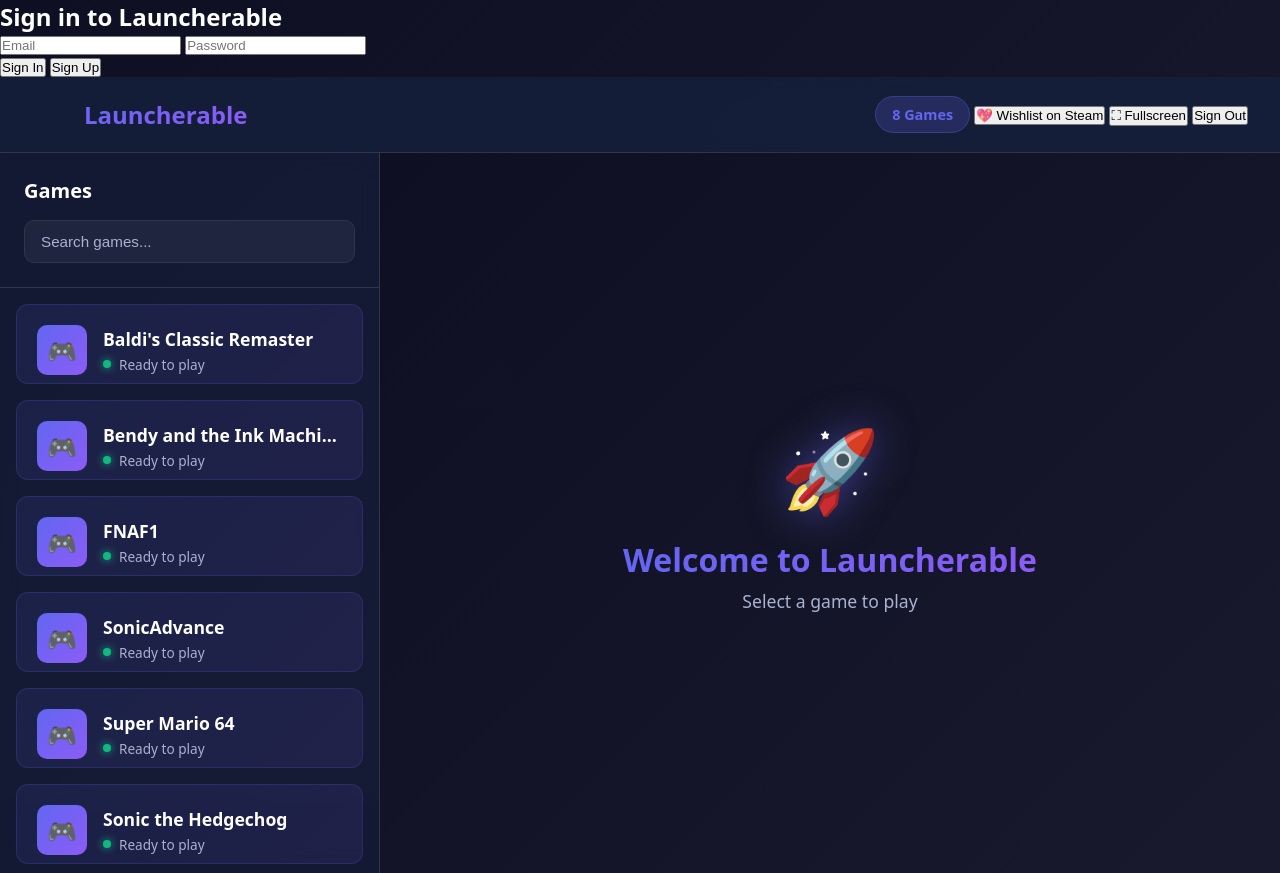
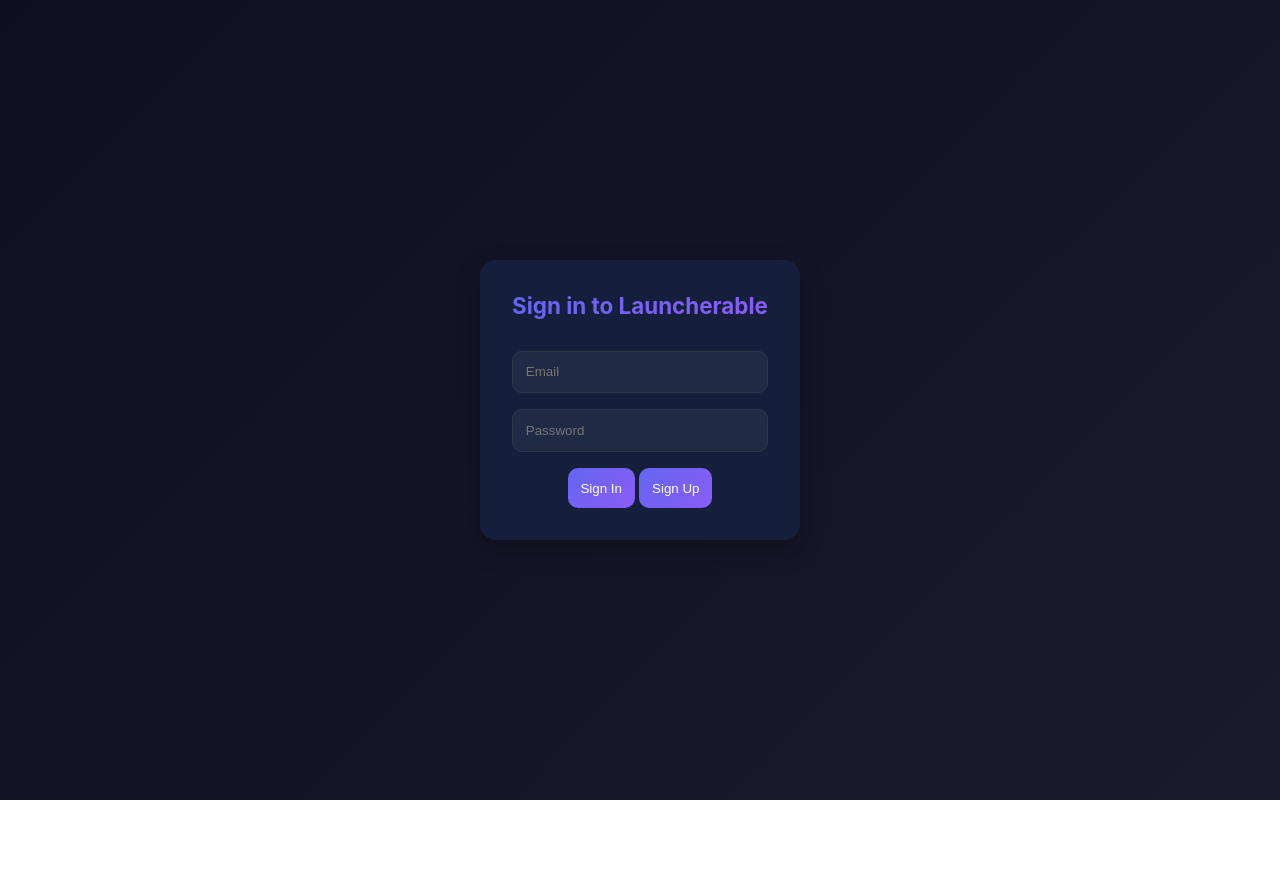
Before and after one commit to Luffytaroglitch/Launcherable, a website: page index.html in a window 1280 px wide. After the commit the page ends 800 px from the top, so only its background shows below. Drawn offline with nearby package versions, Linux system fonts and the light colour scheme.

Commit message:
Update CSS for login screen and game display
Refactor CSS variables and styles for login and game display.

```diff
--- a/style.css
+++ b/style.css
@@ -9,29 +9,76 @@
   --secondary: #8b5cf6;
   --bg-dark: #0f0f23;
   --bg-light: #1a1a2e;
-  --card-bg: #16213e;
-  --text-main: #fff;
-  --text-muted: #a8b2d1;
+  --card: #16213e;
+  --text: #fff;
+  --text-dim: #a8b2d1;
   --border: #2d3748;
   --success: #10b981;
+  --shadow: 0 10px 25px rgba(0, 0, 0, 0.3);
 }
 
 body {
-  font-family: system-ui, -apple-system, BlinkMacSystemFont, 'Segoe UI', Roboto, sans-serif;
+  font-family: 'Inter', system-ui, sans-serif;
   background: linear-gradient(135deg, var(--bg-dark), var(--bg-light));
-  color: var(--text-main);
+  color: var(--text);
+  overflow: hidden;
   height: 100vh;
-  overflow: hidden;
 }
 
-.background-overlay {
-  position: fixed;
-  inset: 0;
-  background:
-    radial-gradient(circle at 20% 50%, rgba(99, 102, 241, 0.1) 0%, transparent 50%),
-    radial-gradient(circle at 80% 80%, rgba(139, 92, 246, 0.1) 0%, transparent 50%);
-  pointer-events: none;
-  z-index: 0;
+/* LOGIN */
+.login-screen {
+  display: flex;
+  align-items: center;
+  justify-content: center;
+  height: 100vh;
+  background: linear-gradient(135deg, var(--bg-dark), var(--bg-light));
+}
+
+.login-box {
+  background: rgba(22, 33, 62, 0.9);
+  padding: 2rem;
+  border-radius: 16px;
+  box-shadow: var(--shadow);
+  display: flex;
+  flex-direction: column;
+  gap: 1rem;
+  width: 320px;
+  text-align: center;
+}
+
+.login-box h2 {
+  margin-bottom: 1rem;
+  font-size: 1.4rem;
+  background: linear-gradient(135deg, var(--primary), var(--secondary));
+  -webkit-background-clip: text;
+  -webkit-text-fill-color: transparent;
+}
+
+.login-box input {
+  padding: 0.8rem;
+  border: 1px solid var(--border);
+  border-radius: 10px;
+  background: rgba(255, 255, 255, 0.05);
+  color: var(--text);
+}
+
+.auth-buttons button {
+  padding: 0.8rem;
+  border: none;
+  border-radius: 10px;
+  background: linear-gradient(135deg, var(--primary), var(--secondary));
+  color: white;
+  cursor: pointer;
+  transition: opacity 0.3s;
+}
+
+.auth-buttons button:hover {
+  opacity: 0.8;
+}
+
+/* APP LAYOUT */
+.hidden {
+  display: none !important;
 }
 
 .header {
@@ -51,9 +98,6 @@
 }
 
 .logo {
-  display: flex;
-  align-items: center;
-  gap: 0.75rem;
   font-size: 1.5rem;
   font-weight: 700;
   background: linear-gradient(135deg, var(--primary), var(--secondary));
@@ -61,42 +105,39 @@
   -webkit-text-fill-color: transparent;
 }
 
-.logo-icon {
-  font-size: 2rem;
-  filter: drop-shadow(0 0 10px rgba(99, 102, 241, 0.5));
+.header-actions {
+  display: flex;
+  align-items: center;
+  gap: 0.75rem;
 }
 
-.header-info {
-  display: flex;
-  align-items: center;
-  gap: 1rem;
+button {
+  background: rgba(99, 102, 241, 0.15);
+  border: 1px solid rgba(99, 102, 241, 0.4);
+  border-radius: 10px;
+  padding: 0.5rem 1rem;
+  color: var(--text);
+  cursor: pointer;
+  transition: all 0.3s ease;
 }
 
-.game-count {
-  background: rgba(99, 102, 241, 0.2);
-  padding: 0.5rem 1rem;
-  border-radius: 20px;
-  font-size: 0.9rem;
-  font-weight: 600;
-  color: var(--primary);
-  border: 1px solid rgba(99, 102, 241, 0.3);
+button:hover {
+  background: var(--primary);
+  border-color: var(--secondary);
 }
 
 .main-container {
   display: flex;
   height: calc(100vh - 80px);
-  position: relative;
-  z-index: 1;
 }
 
+/* SIDEBAR */
 .sidebar {
-  width: 380px;
+  width: 340px;
   background: rgba(22, 33, 62, 0.6);
-  backdrop-filter: blur(10px);
   border-right: 1px solid var(--border);
   display: flex;
   flex-direction: column;
-  overflow: hidden;
 }
 
 .sidebar-header {
@@ -104,36 +145,13 @@
   border-bottom: 1px solid var(--border);
 }
 
-.sidebar-header h2 {
-  font-size: 1.25rem;
-  margin-bottom: 1rem;
-  color: var(--text-main);
-}
-
-.search-box {
-  position: relative;
-}
-
 .search-box input {
   width: 100%;
-  padding: 0.75rem 1rem;
+  padding: 0.7rem 1rem;
   background: rgba(255, 255, 255, 0.05);
   border: 1px solid var(--border);
   border-radius: 10px;
-  color: var(--text-main);
-  font-size: 0.95rem;
-  transition: all 0.3s ease;
-}
-
-.search-box input:focus {
-  outline: none;
-  border-color: var(--primary);
-  background: rgba(255, 255, 255, 0.08);
-  box-shadow: 0 0 0 3px rgba(99, 102, 241, 0.1);
-}
-
-.search-box input::placeholder {
-  color: var(--text-muted);
+  color: var(--text);
 }
 
 .game-grid {
@@ -143,27 +161,10 @@
   display: grid;
   grid-template-columns: 1fr;
   gap: 1rem;
-  align-content: start;
 }
-
-.game-card {
-  min-height: 80px;
-  background: linear-gradient(135deg, rgba(99, 102, 241, 0.1), rgba(139, 92, 246, 0.1));
-  border: 1px solid rgba(99, 102, 241, 0.2);
-  border-radius: 12px;
-  padding: 1rem;
-  cursor: pointer;
-  transition: all 0.3s ease;
-  position: relative;
-}
-
 
 .game-grid::-webkit-scrollbar {
   width: 8px;
-}
-
-.game-grid::-webkit-scrollbar-track {
-  background: rgba(0, 0, 0, 0.2);
 }
 
 .game-grid::-webkit-scrollbar-thumb {
@@ -172,102 +173,25 @@
 }
 
 .game-card {
-  background: linear-gradient(135deg, rgba(99, 102, 241, 0.1), rgba(139, 92, 246, 0.1));
+  background: linear-gradient(135deg, rgba(99, 102, 241, 0.15), rgba(139, 92, 246, 0.15));
   border: 1px solid rgba(99, 102, 241, 0.2);
   border-radius: 12px;
-  padding: 1.25rem;
+  padding: 1rem;
   cursor: pointer;
   transition: all 0.3s ease;
-  position: relative;
-  overflow: hidden;
-}
-
-.game-card::before {
-  content: '';
-  position: absolute;
-  top: 0;
-  left: -100%;
-  width: 100%;
-  height: 100%;
-  background: linear-gradient(90deg, transparent, rgba(255, 255, 255, 0.1), transparent);
-  transition: left 0.5s ease;
-}
-
-.game-card:hover::before {
-  left: 100%;
 }
 
 .game-card:hover {
   transform: translateY(-3px);
   border-color: var(--primary);
-  box-shadow: 0 8px 25px rgba(99, 102, 241, 0.3);
+  box-shadow: var(--shadow);
 }
 
-.game-card.active {
-  background: linear-gradient(135deg, rgba(99, 102, 241, 0.3), rgba(139, 92, 246, 0.3));
-  border-color: var(--primary);
-  box-shadow: 0 8px 25px rgba(99, 102, 241, 0.4);
-}
-
-.game-card.disabled {
-  opacity: 0.4;
-  cursor: not-allowed;
-}
-
-.game-card-header {
-  display: flex;
-  align-items: center;
-  gap: 1rem;
-  margin-bottom: 0.5rem;
-}
-
-.game-icon {
-  width: 50px;
-  height: 50px;
-  border-radius: 10px;
-  background: linear-gradient(135deg, var(--primary), var(--secondary));
-  display: flex;
-  align-items: center;
-  justify-content: center;
-  font-size: 1.5rem;
-  flex-shrink: 0;
-}
-
-.game-info {
-  flex: 1;
-  min-width: 0;
-}
-
-.game-title {
-  font-size: 1.1rem;
-  font-weight: 600;
-  color: var(--text-main);
-  margin-bottom: 0.25rem;
-  white-space: nowrap;
-  overflow: hidden;
-  text-overflow: ellipsis;
-}
-
-.game-status {
-  display: flex;
-  align-items: center;
-  gap: 0.5rem;
-  font-size: 0.85rem;
-  color: var(--text-muted);
-}
-
-.status-dot {
-  width: 8px;
-  height: 8px;
-  border-radius: 50%;
-  background: var(--success);
-  box-shadow: 0 0 8px var(--success);
-}
-
+/* GAME DISPLAY */
 .game-display {
   flex: 1;
   position: relative;
-  background: var(--bg-dark);
+  background: #000;
 }
 
 .welcome-screen {
@@ -277,37 +201,18 @@
   align-items: center;
   justify-content: center;
   background: linear-gradient(135deg, rgba(15, 15, 35, 0.95), rgba(26, 26, 46, 0.95));
-  z-index: 2;
-  transition: opacity 0.3s ease;
-}
-
-.welcome-screen.hidden {
-  opacity: 0;
-  pointer-events: none;
-}
-
-.welcome-content {
   text-align: center;
-  animation: fadeInUp 0.6s ease;
-}
-
-.welcome-icon {
-  font-size: 5rem;
-  margin-bottom: 1rem;
-  filter: drop-shadow(0 0 20px rgba(99, 102, 241, 0.5));
 }
 
 .welcome-content h2 {
   font-size: 2rem;
-  margin-bottom: 0.5rem;
   background: linear-gradient(135deg, var(--primary), var(--secondary));
   -webkit-background-clip: text;
   -webkit-text-fill-color: transparent;
 }
 
 .welcome-content p {
-  color: var(--text-muted);
-  font-size: 1.1rem;
+  color: var(--text-dim);
 }
 
 .game-frame {
@@ -316,7 +221,6 @@
   width: 100%;
   height: 100%;
   border: none;
-  background: #000;
   opacity: 0;
   transition: opacity 0.3s ease;
 }
@@ -324,68 +228,3 @@
 .game-frame.visible {
   opacity: 1;
 }
-
-@keyframes fadeInUp {
-  from {
-    opacity: 0;
-    transform: translateY(30px);
-  }
-  to {
-    opacity: 1;
-    transform: translateY(0);
-  }
-}
-
-@media (max-width: 1024px) {
-  .sidebar {
-    width: 300px;
-  }
-
-  .game-card {
-    padding: 1rem;
-  }
-}
-
-@media (max-width: 768px) {
-  .header-content {
-    flex-direction: column;
-    gap: 1rem;
-  }
-
-  .fullscreen-btn {
-  position: absolute;
-  top: 15px;
-  right: 15px;
-  background: rgba(99, 102, 241, 0.8);
-  color: #fff;
-  border: none;
-  font-size: 1.3rem;
-  padding: 0.4rem 0.6rem;
-  border-radius: 8px;
-  cursor: pointer;
-  z-index: 5;
-  transition: background 0.3s ease, transform 0.2s ease;
-}
-
-.fullscreen-btn:hover {
-  background: rgba(139, 92, 246, 1);
-  transform: scale(1.05);
-}
-
-
-  .sidebar {
-    width: 100%;
-    max-width: 300px;
-    position: absolute;
-    left: 0;
-    top: 0;
-    height: 100%;
-    z-index: 5;
-    transform: translateX(-100%);
-    transition: transform 0.3s ease;
-  }
-
-  .sidebar.open {
-    transform: translateX(0);
-  }
-}
```
